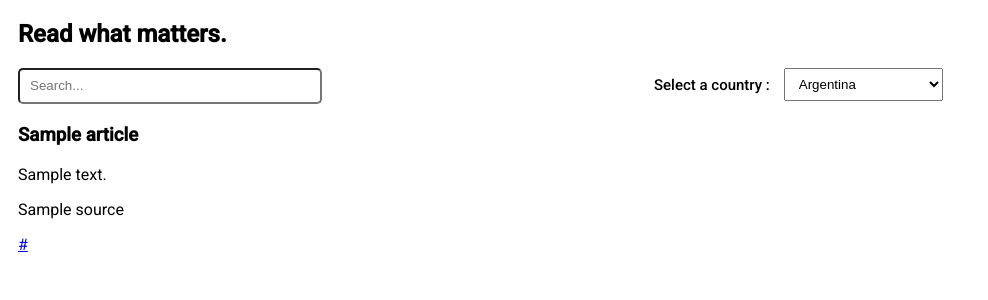
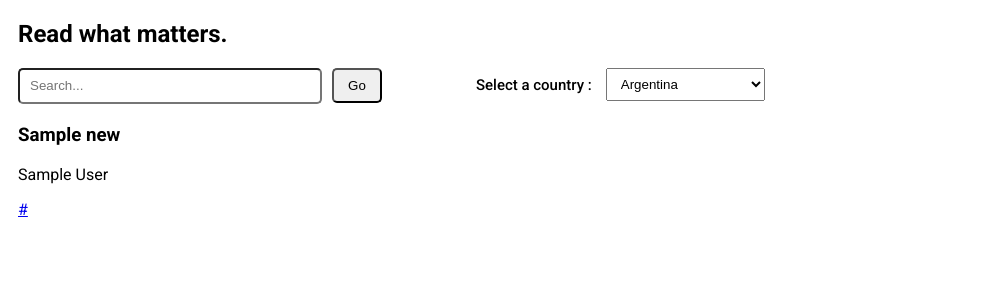
Before and after one commit to samanxsy/News-platform, a Flask app: template app/templates/home.html in a window 1280 px wide. Shown: the top 300 px of the page, without its empty margins (0-988 px from the left). Run offline with Flask 2, Linux system fonts and the light colour scheme; the template is opened without the code that fills it: most values are stand-ins (such as "Sample title", 1, 10 or a date in 2020).

Commit message:
Jinja2 code added

```diff
--- /dev/null
+++ b/app/app.py
@@ -0,0 +1,25 @@
+import os
+import requests
+from flask import Flask, render_template, request
+
+
+app = Flask("Your o News", static_folder='./app/static', template_folder='./app/templates')
+newsAPI_KEY = os.environ.get('newsAPI_KEY')
+
+
+@app.route("/")
+def home():
+    """Home page route"""
+    return render_template("home.html")
+
+
+@app.route("/news", methods=["GET"])
+def news():
+    """This function takes in an interest and a country and returns the top 5 news articles related to the interest in the country."""
+    country = request.args.get('country')
+    url = f"https://newsapi.org/v2/top-headlines?country={country}&category=business&apiKey={newsAPI_KEY}"
+    data = requests.get(url)
+    result = data.json()
+    articles = result['articles']
+
+    return render_template("home.html", articles=articles)
--- a/app/server.py
+++ /dev/null
@@ -1,8 +0,0 @@
-from flask import Flask, render_template
-
-app = Flask("Your o News", static_folder='./app/static', template_folder='./app/templates')
-
-
-@app.route("/")
-def home():
-    return render_template("home.html")
--- a/app/static/styles.css
+++ b/app/static/styles.css
@@ -26,6 +26,16 @@ h2{
     margin-left: 10px;
     max-width: 330px;
     min-width: 300px;
+}
+
+.search-button{
+    width: 30px;
+    height: 30px;
+    border-radius: 5px;
+    height: 35px;
+    width: 50px;
+    margin-right: 90px;
+    font-weight: 400;
 }
 
 .articles-container{
@@ -61,5 +71,5 @@ h2{
 
 form{
     display: inline-block;
-    width: 50%;
+    width: 310px;
 }
--- a/app/templates/home.html
+++ b/app/templates/home.html
@@ -11,15 +11,16 @@
 
         <link rel="preconnect" href="https://fonts.googleapis.com">
         <link rel="preconnect" href="https://fonts.gstatic.com" crossorigin>
-        <link href="https://fonts.googleapis.com/css2?family=Roboto:wght@100;300;400;500&display=swap" rel="stylesheet">
+        <link href="https://fonts.googleapis.com/css2?family=Roboto:wght@100;300;400;500;700;900&display=swap" rel="stylesheet">
     </head>
 
     <body>
         <h2>Read what matters.</h2>
         <div class="searchbar-container">
-            <form action="/search" method="GET">
-                <input type="text" class="searchbar" name="search" id="search" placeholder="Search...">
+            <form action="/news" method="GET">
+                <input type="text" name="interest" class="searchbar" placeholder="Search...">
         </div>
+        <button type="submit" class="search-button">Go</button>
         <div class="available-countries">
             <p class="countries-text">Select a country :</p>
             <select class="countries" name="country">
@@ -80,27 +81,12 @@
             </select>
         </div>
     </form>
-
-            <div class="articles-container">
-                {% if articles %}
-                    {% for article in articles %}
-                        <div class="article">
-                            <div class="article-content">
-                                <h3>{{ article.title }}</h3>
-                                {% if article.description %}
-                                    <p>{{ article.description }}</p>
-                                {% endif %}
-                                {% if article.source %}
-                                    <p>{{ article.source }}</p>
-                                {% endif %}
-                                <a href="{{ article.url }}" target="_blank">{{ article.url }}</a>
-                            </div>
-                        </div>
-                    {% endfor %}
-                {% else %}
-                    <p>Start by searching for topics!</p>
-                {% endif %}
-            </div>
-
+    <div class="articles-container">
+    {% for news in articles %}
+        <h3>{{ news['title'] }}</h3>
+        <p>{{ news['author'] }}</p>
+        <a href="{{ news['url'] }}">{{ news['url'] }}</a>
+    {% endfor %}
+    </div>
     </body>
 </html>
--- a/setup.cfg
+++ b/setup.cfg
@@ -6,6 +6,7 @@ omit =
     */tests/
     */__init__.py
     */status.py
+    */errorhandlers.py
 
 [flake8]
 max-line-length = 350
```
Also changed, not shown: app/service.py (deleted, +0 -43 lines), tests/test_app.py (renamed from tests/test_server.py, +10 -2 lines), tests/test_service.py (deleted, +0 -8 lines).
